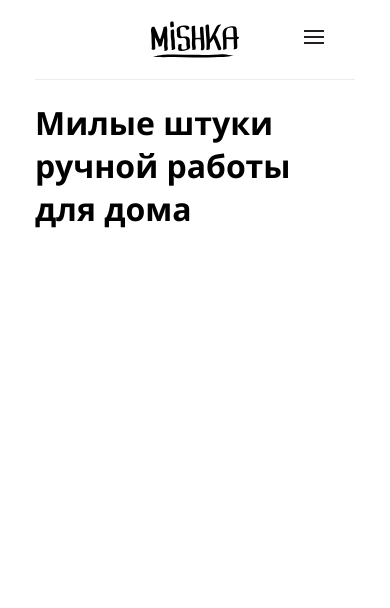
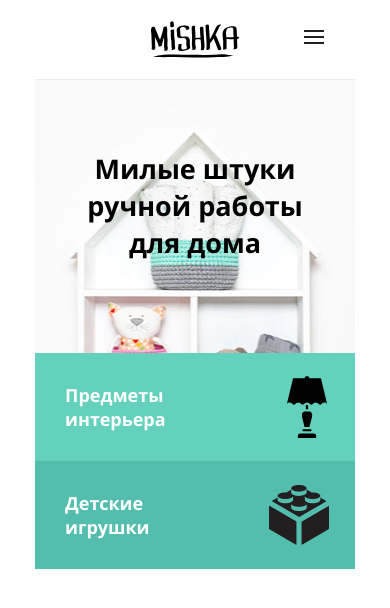
Before and after one commit to IvankovIvan/286023-mishka, a website: page index.html in a window 390 px wide. Drawn offline with nearby package versions, Linux system fonts and the light colour scheme; files that its build step writes are made by us from their sources.

Commit message:
page-main-logan

```diff
--- a/index.html
+++ b/index.html
@@ -25,22 +25,23 @@
         <!-- <img class="page-header__nav" src="img/icon-menu-open.svg" alt="Открыть меню" width="20" height="14"> -->
         <!-- <span>Бесплатная доставка по России</span> -->
     </header>
-
-
-
     <main class="page-main">
       <div class="page-main-logan">
-        <h1 class="page-main-logan__title">Милые штуки ручной работы для дома</h1>
+        <span class="page-main-delivery">Бесплатная доставка по России</span>
+        <div>
+          <h1 class="page-main-title">Милые штуки ручной работы для дома</h1>
+        </div>
+        <nav class="page-main-nav">
+          <div class="page-main-nav__wrapper">
+            <ul class="page-main-nav__items">
+              <li class="page-main-nav__item page-main-nav__interior"><a class="page-main-nav__link" href="#">Предметы<br /> интерьера</a></li>
+              <li class="page-main-nav__item page-main-nav__toys"><a class="page-main-nav__link" href="#">Детские<br /> игрушки</a></li>
+            </ul>
+          </div>
+        </nav>
       </div>
     <!--
-      <nav class="main-nav">
-        <div class="main-nav__wrapper">
-          <ul class="main-nav__items">
-            <li class="main-nav__item main-nav__interior"><a class="main-nav__link" href="#">Предметы<br /> интерьера</a></li>
-            <li class="main-nav__item main-nav__toys"><a class="main-nav__link" href="#">Детские<br /> игрушки</a></li>
-          </ul>
-        </div>
-      </nav>
+
       <article class="good-week">
         <section class="good-week__section">
           <header class="good-week__header">
--- a/sass/blocks/page-main-logan.scss
+++ b/sass/blocks/page-main-logan.scss
@@ -1,24 +1,42 @@
-.main-logan {
-  height: 372px;
-  //background: url("/img/hero-mobile@1x.jpg") no-repeat;
+.page-main {
+  background: url("/img/hero-mobile@1x.jpg") no-repeat;
   background-position: top;
-  display: table;
-  width: 100%;
 }
 
-.main-logan__title {
-  display: table-cell;
-  font-family: "Opensans", sans-serif;
+.page-main-logan {
+  height: 489px;
+  display: flex;
+  flex-direction: column;
+
+}
+
+.page-main-delivery {
+  display: none;
+}
+
+.page-main-title {
   font-weight: bold;
   font-size: 27px;
   text-align: center;
-  vertical-align: middle;
-  padding: 0 30px;
+  margin: 0;
+  padding: 70px 30px;
 }
 
 @media (min-width: $tablet-widths) {
-  .main-logan {
-    background: url("/img/hero-desktop.png") no-repeat;
-    height: 746px;
+  .page-main-logan {
+    height: 745px;
   }
+
+  .page-main-delivery {
+    align-self: flex-end;
+    margin-right: 50px;
+    margin-top: 20px;
+    display: inline;
+  }
+
+  .page-main-title {
+    font-size: 43px;
+    padding: 100px 50px;
+  }
+
 }
--- a/sass/blocks/main-nav.scss
+++ b/sass/blocks/page-main-nav.scss
@@ -1,30 +1,30 @@
-.main-nav {
+.page-main-nav {
+  margin-top: auto;
 }
 
-.main-nav__items {
+.page-main-nav__items {
   @include clear-ul-items();
 }
 
-.main-nav__item {
+.page-main-nav__item {
   margin: 0;
   background-repeat: no-repeat;
   background-position: 90%;
 }
 
-.main-nav__interior {
+.page-main-nav__interior {
   background-color: #63D1BB;
   background-image: url("/img/icon-interior.svg");
 
 }
 
-.main-nav__toys {
+.page-main-nav__toys {
   background-color: #53BEAD;
   background-image: url("/img/icon-toy.svg");
 }
 
-.main-nav__link {
+.page-main-nav__link {
   color: white;
-  font-family: "Opensans", sans-serif;
   font-weight: bold;
   font-size: 18px;
   display: block;
@@ -32,3 +32,16 @@
   padding: 30px;
 
 }
+
+@media (min-width: $tablet-widths) {
+  .page-main-nav {
+    margin-left: 50px;
+    margin-right: 50px;
+  }
+
+  .page-main-nav__item {
+    width: 50%;
+    height: 120px;
+    float: left;
+  }
+}
--- a/sass/style.scss
+++ b/sass/style.scss
@@ -10,7 +10,8 @@
 @import "blocks/page-header-nav";
 
 @import "blocks/page-main-logan";
-@import "blocks/main-nav";
+@import "blocks/page-main-nav";
+
 @import "blocks/good-week";
 @import "blocks/about";
 @import "blocks/reviews";
```
